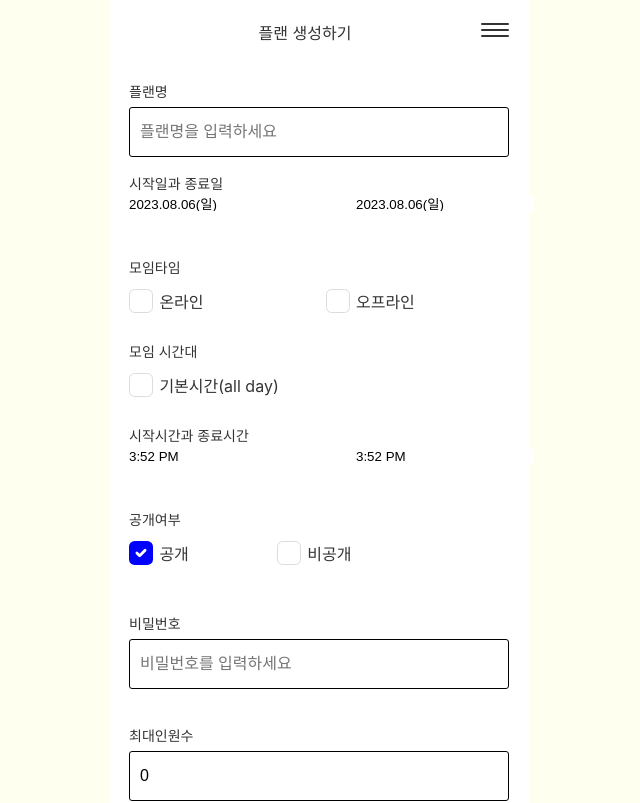
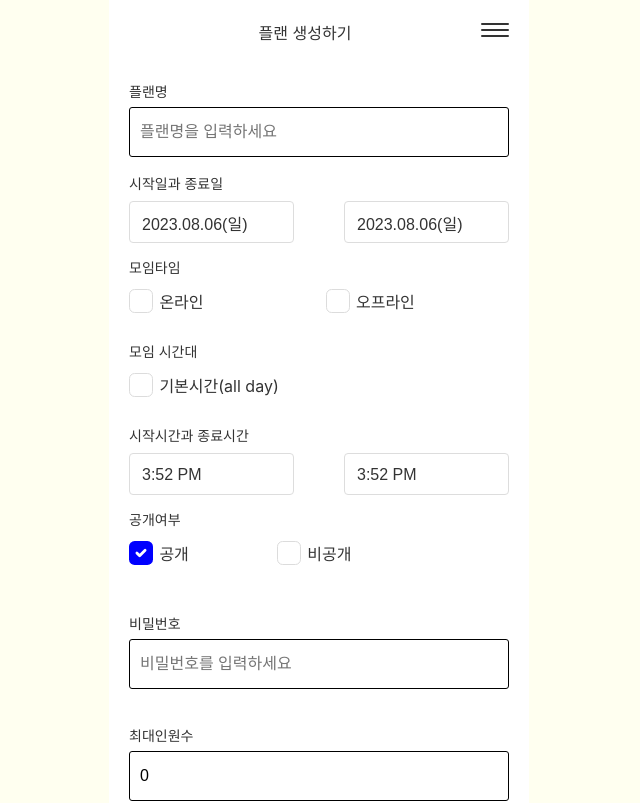
Before and after one commit to plani-power/frontend, a React (Create React App) app: page /plans/create in a window 1280 px wide. Shown: the top 803 px of the page, without its empty margins (321-961 px from the left). Built offline with nearby package versions, Linux system fonts and the light colour scheme.

Commit message:
Style : DatePicker input 커스텀

```diff
--- a/src/common/components/DatePicker.tsx
+++ b/src/common/components/DatePicker.tsx
@@ -1,4 +1,4 @@
-import React, { useRef, useState } from "react";
+import React, { forwardRef, useRef, useState } from "react";
 import ReactDatePicker from "react-datepicker";
 import { ko } from "date-fns/esm/locale";
 import "react-datepicker/dist/react-datepicker.css";
@@ -13,6 +13,23 @@ interface DatePickerProps {
   getDate: (name: string, date: Date) => void;
   type: string;
 }
+
+const StyledInput = styled.input`
+  border-radius: 4px;
+  vertical-align: middle;
+  font-size: inherit;
+  color: inherit;
+  box-sizing: content-box;
+  margin: 8px 0px 8px 0px;
+  padding: 0.75rem 2.5rem 0.65rem 0.75rem;
+  box-shadow: none;
+  box-sizing: border-box;
+  display: block;
+  border: 1px solid #ddd;
+  line-height: 1.06;
+  cursor: pointer;
+  width: 100%;
+`;
 
 const HeaderWrapper = styled.div`
   display: flex;
@@ -36,9 +53,14 @@ const ButtonWrapper = styled.div`
   margin: 5px 7px 0px 0px;
 `;
 
+const CustomInput = forwardRef((props: any, ref) => {
+  return <StyledInput {...props} ref={ref} />;
+});
+
 const DatePicker = ({ date, getDate, type, name }: DatePickerProps) => {
   const [currentDate, setCurrentDate] = useState<Date>(date);
   const calendar = useRef<ReactDatePicker>(null);
+  const inputRef = useRef(null);
 
   // 취소버튼
   const cancelDatePicker = () => {
@@ -64,6 +86,7 @@ const DatePicker = ({ date, getDate, type, name }: DatePickerProps) => {
   if (type === "date") {
     return (
       <ReactDatePicker
+        customInput={<CustomInput inputRef={inputRef} />}
         withPortal
         locale={ko}
         dateFormat="yyyy.MM.dd(eee)"
@@ -100,6 +123,7 @@ const DatePicker = ({ date, getDate, type, name }: DatePickerProps) => {
   } else {
     return (
       <ReactDatePicker
+        customInput={<CustomInput inputRef={inputRef} />}
         selected={currentDate}
         onChange={(date) => onChange(date)}
         showTimeSelect
```
